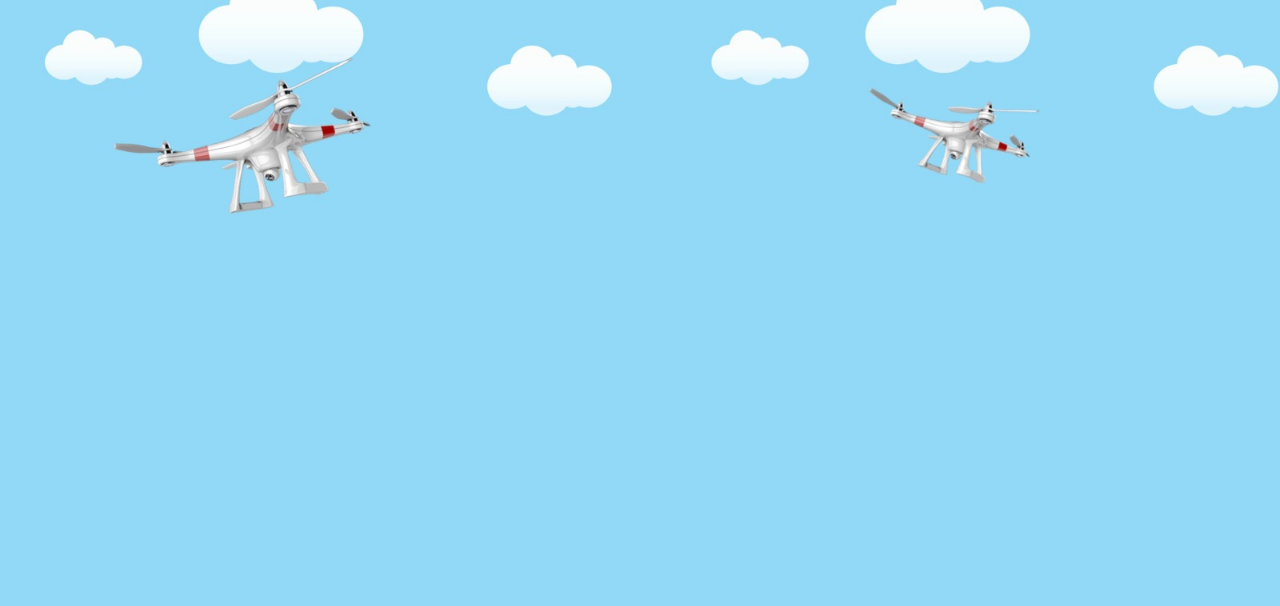
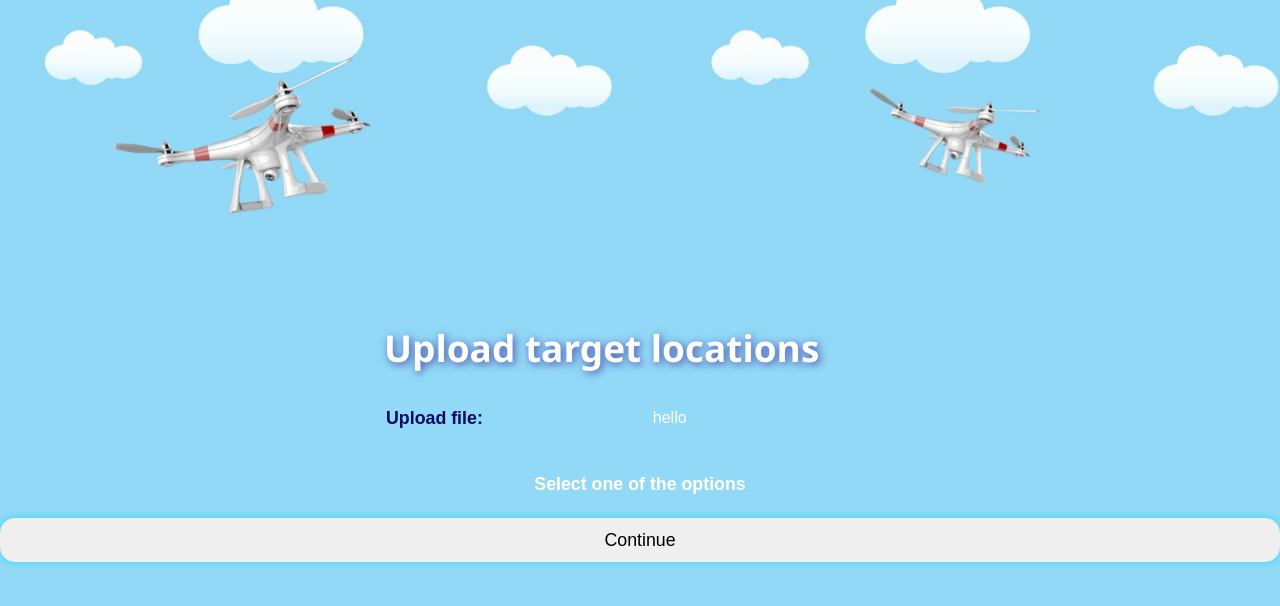
Before and after one commit to MoranLevi/Multi-Drone-Path-Planning-React-Project, a React (Create React App) app: page /#/insertData in a window 1280 px wide. Before the commit this address had no page. Shown: the top 606 px of the page. Built offline with nearby package versions, Linux system fonts and the light colour scheme.

Commit message:
Start the insert data page

```diff
--- a/src/App.tsx
+++ b/src/App.tsx
@@ -6,6 +6,7 @@ import { useEffect } from 'react';
 import React from 'react';
 import background from "./images/background.jpeg";
 import Home from './components/Home/Home';
+import InsertData from './components/InsertData/InsertData';
 
 function App() {
     const dispatch = useDispatch();
@@ -61,6 +62,7 @@ function App() {
             <Router>
                 <Routes>
                     <Route path="/" element={<Home />}/>
+                    <Route path="/insertData" element={<InsertData />}/>
                 </Routes>
             </Router>
         </div>
--- a/src/components/Home/Home.css
+++ b/src/components/Home/Home.css
@@ -7,14 +7,14 @@
     align-items: center;
 }
 
-.main-title-container {
+#Home .main-title-container {
     display: flex;
     flex-direction: column;
     justify-content: center;
     align-items: center;
 }
 
-.main-title {
+#Home .main-title-container .main-title {
     font-size: calc(5px + 4vw);
     font-weight: bold;
     font-family: 'Segoe UI', Tahoma, Geneva, Verdana, sans-serif;
@@ -22,7 +22,7 @@
     text-shadow: 2px 2px 8px rgb(73, 73, 165);
 }
 
-.start-button {
+#Home .start-button {
   background-color: #eaebee;
   border-radius: 100px;
   box-shadow: rgba(130, 141, 189, 0.2) 0 -25px 18px -14px inset,rgba(130, 141, 189, 0.15) 0 1px 2px,rgba(130, 141, 189, 0.15) 0 2px 4px,rgba(130, 141, 189, 0.15) 0 4px 8px,rgba(130, 141, 189, 0.15) 0 8px 16px,rgba(130, 141, 189, 0.15) 0 16px 32px;
@@ -41,7 +41,7 @@
   touch-action: manipulation;
 }
 
-.start-button:hover {
+#Home .start-button:hover {
   box-shadow: rgba(130, 141, 189, 0.35) 0 -25px 18px -14px inset,rgba(130, 141, 189, 0.35) 0 1px 2px,rgba(130, 141, 189, 0.35) 0 2px 4px,rgba(130, 141, 189, 0.35) 0 4px 8px,rgba(130, 141, 189, 0.35) 0 8px 16px,rgba(130, 141, 189, 0.35) 0 16px 32px;
   transform: scale(1.05);
 }
--- a/src/components/Home/Home.tsx
+++ b/src/components/Home/Home.tsx
@@ -1,8 +1,15 @@
 import { FC } from 'react';
 import React from 'react';
+import { useNavigate  } from 'react-router-dom';
 import './Home.css';
 
 const Home: FC = () => {
+
+    const navigate = useNavigate();
+
+    const handleClick = () => {
+        navigate('/insertData');
+    };
 
     return (
         <div id='Home'>
@@ -10,7 +17,7 @@ const Home: FC = () => {
                 <h1 className='main-title'>Path Planning</h1>
                 <h1 className='main-title'>for Drones</h1>
             </div>
-            <button className='start-button'>Click here to start</button>
+            <button className='start-button' onClick={handleClick}>Click here to start</button>
         </div>
     );
 };
--- /dev/null
+++ b/src/components/InsertData/InsertData.css
@@ -0,0 +1,44 @@
+#InsertData {
+    width: 100%;
+    height: 100%;
+    padding-top: 40vh;
+    display: grid;
+    grid-template-rows: 0.35fr 0.5 0.15fr;
+    gap: 20px;
+    /* justify-content: center;
+    align-items: center;  */
+}
+
+#InsertData .upload-target-locations-container {
+    width: 100%;
+    height: 100%;
+    display: grid;
+    grid-template-rows: repeat(2, 1fr);
+    justify-items: left;
+    padding-left: 30vw;
+}
+
+#InsertData .upload-target-locations-container .title-text {
+    font-size: calc(5px + 2.5vw);
+    font-weight: bold;
+    font-family: 'Segoe UI', Tahoma, Geneva, Verdana, sans-serif;
+    padding-bottom: 10px;
+    text-shadow: 2px 2px 8px rgb(73, 73, 165);
+}
+
+#InsertData .upload-target-locations-container .upload-file-container {
+    width: 100%;
+    height: 100%;
+    display: grid;
+    grid-template-columns: 0.3fr 0.7fr;
+    justify-items: left;
+    align-items: center;
+    /* gap: 20px; */
+}
+
+#InsertData .upload-target-locations-container .upload-file-container .upload-file-text {
+    font-weight: bold;
+    font-size: calc(5px + 1vw);
+    color: rgb(9, 9, 96);
+    padding-left: 2px;
+}
--- /dev/null
+++ b/src/components/InsertData/InsertData.tsx
@@ -0,0 +1,24 @@
+import { FC } from 'react';
+import React from 'react';
+import './InsertData.css';
+
+const InsertData: FC = () => {
+
+    return (
+        <div id='InsertData'>
+            <div className='upload-target-locations-container'>
+                <h1 className='title-text'>Upload target locations</h1>
+                <div className='upload-file-container'>
+                    <label className='upload-file-text'>Upload file:</label>
+                    <div>hello</div>
+                </div>
+            </div>
+            <div className='numbers-of-drones-container'>
+                <h1 className='title-text'>Select one of the options</h1>
+            </div>
+            <button className='continue-button'>Continue</button>
+        </div>
+    );
+};
+
+export default InsertData;
```
